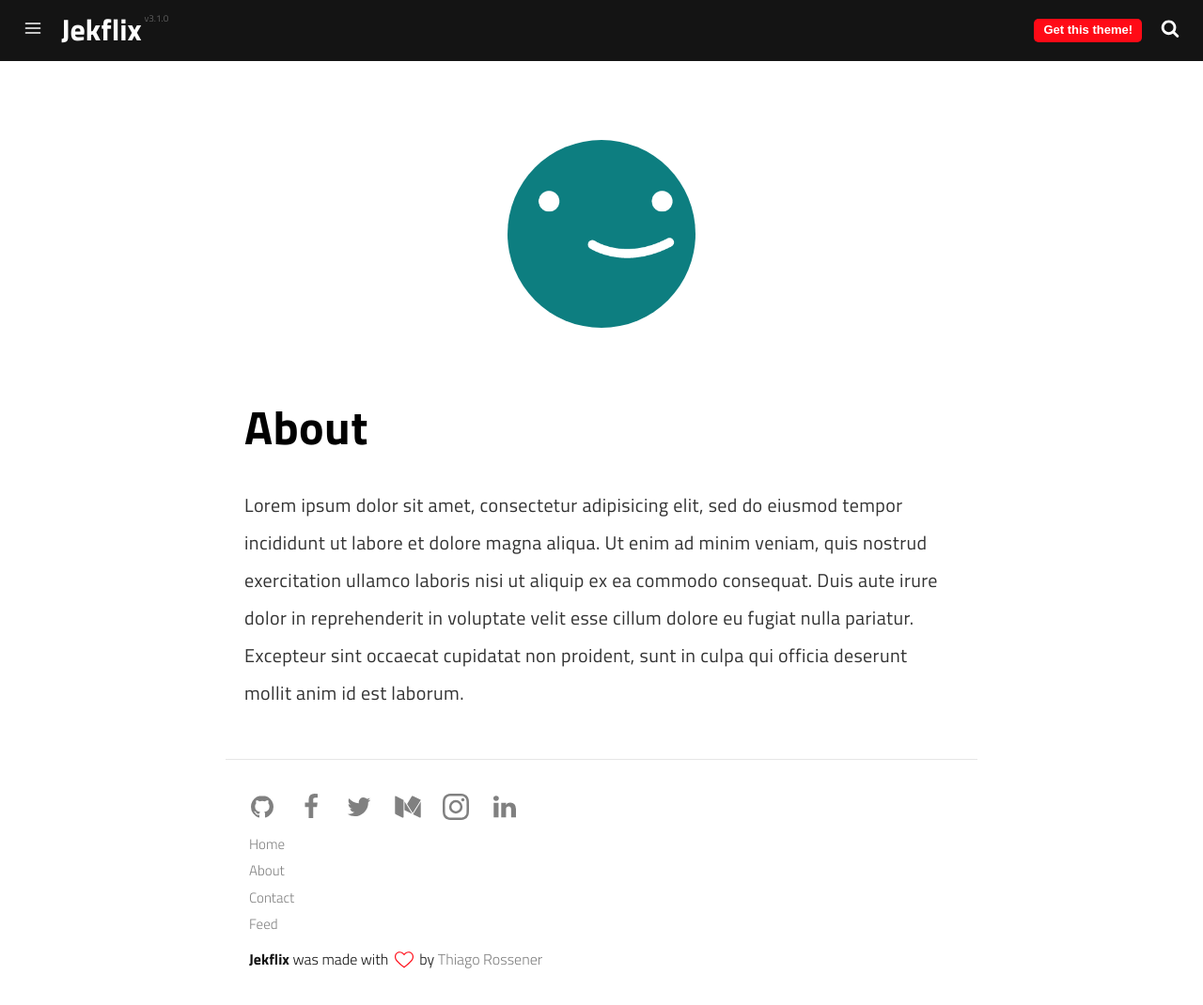
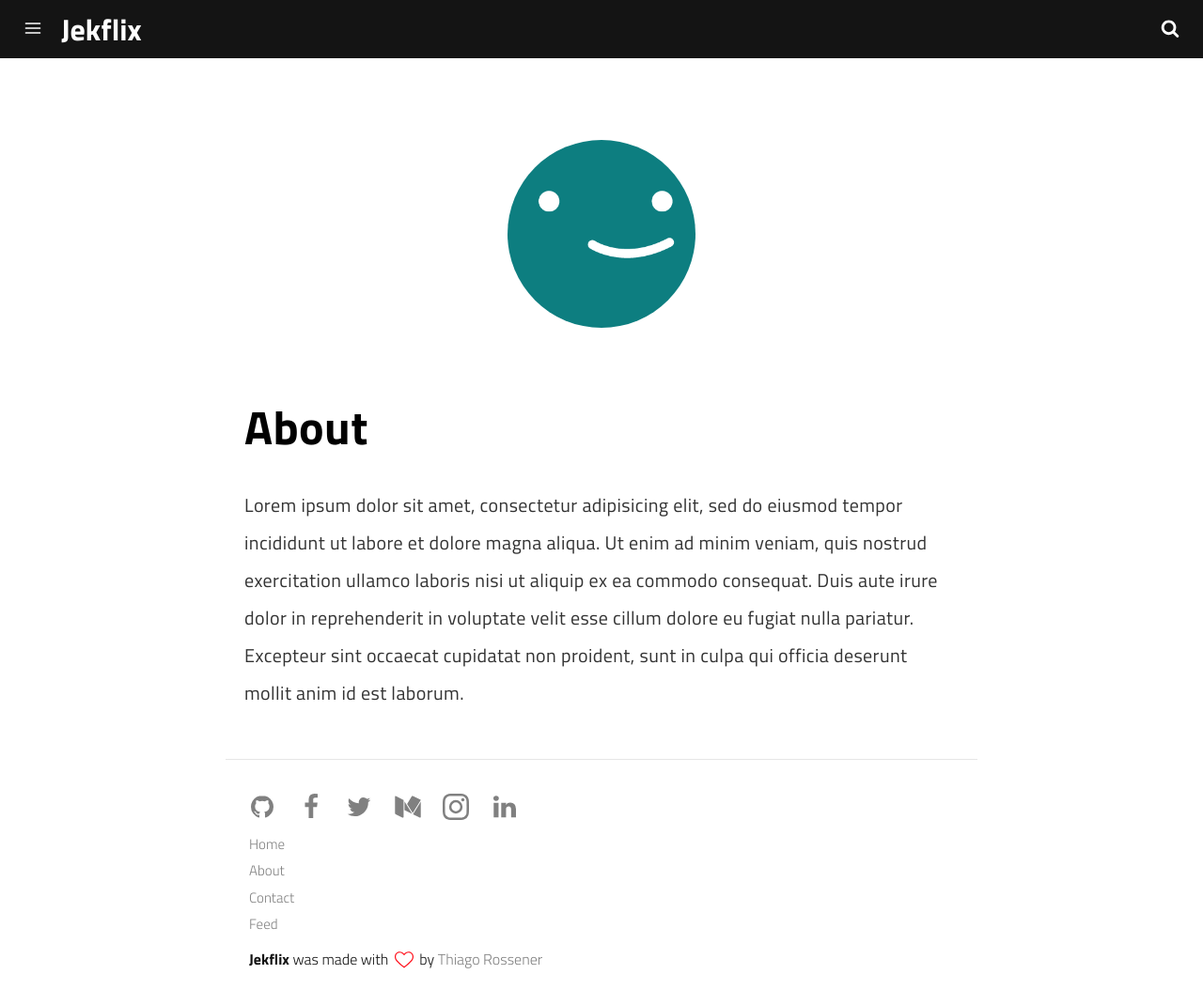
Before and after one commit to rabieelj/myaf, a Jekyll site: the page built from pages/about.md, in a window 1280 px wide and 1070 px high. Shown: the whole window at 94% size. Built offline with Jekyll 4.4.1, drawn with Linux system fonts in a browser that asks for light colours; a script that is not in the unit is left out.

Commit message:
Update header.html

```diff
--- a/_includes/header.html
+++ b/_includes/header.html
@@ -7,18 +7,14 @@
             {% if site.use_logo %}
                 {% include logo.html %}
             {% else %}
-                {{ site.name }} <span class="version">{{ site.version }}</span>
+                {{ site.name }}
             {% endif %}
         </a>
     </h1>
     <a id="search" class="dosearch" role="button">
         <svg class="icon-search"><use xlink:href="#icon-search"></use></svg>
     </a>
-    {% if site.show_get_theme_btn %}
-        <a href="https://github.com/thiagorossener/jekflix-template" class="get-theme" role="button">
-            Get this theme!
-        </a>
-    {% endif %}
+
 </header>
 
 <div id="mask" class="overlay"></div>
```
